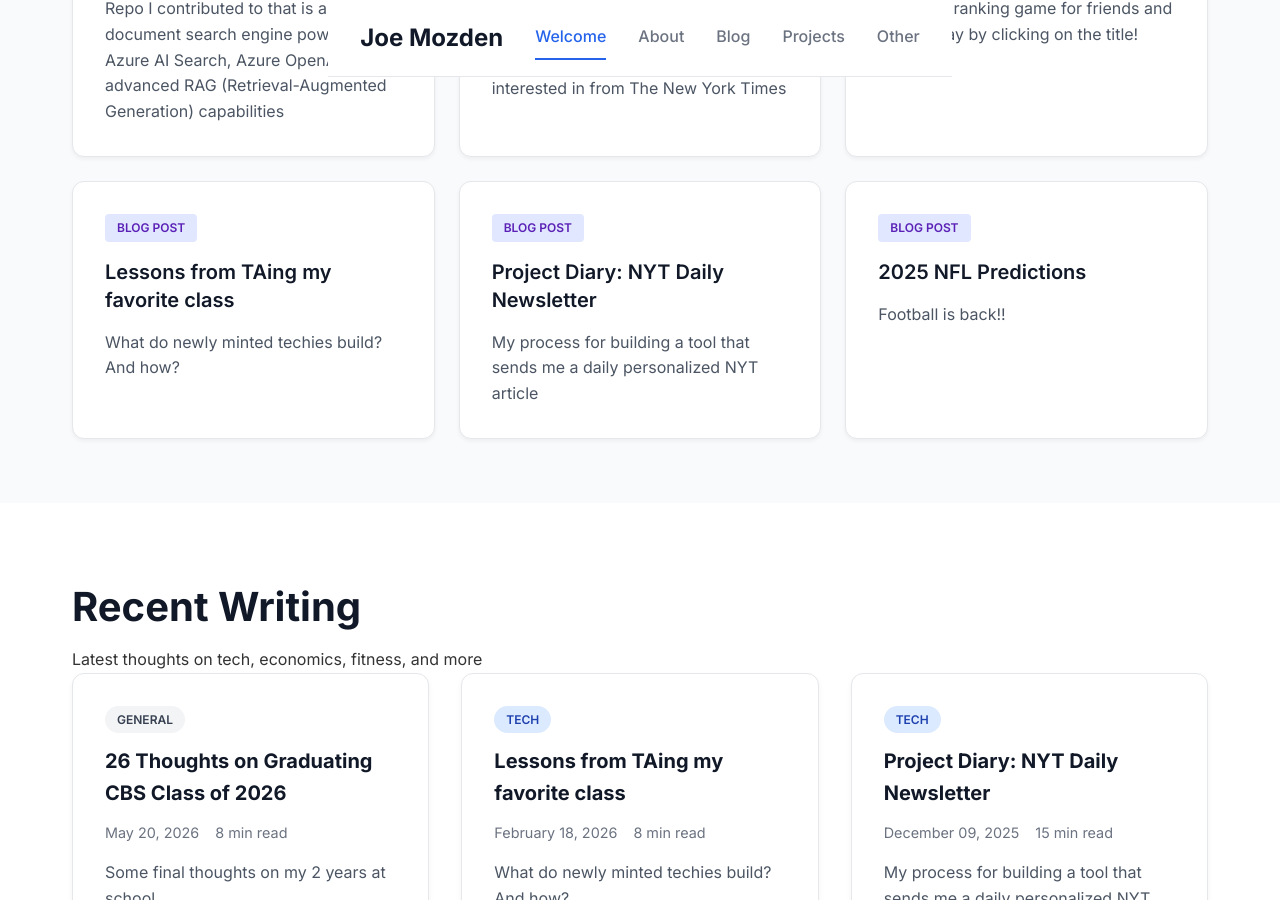
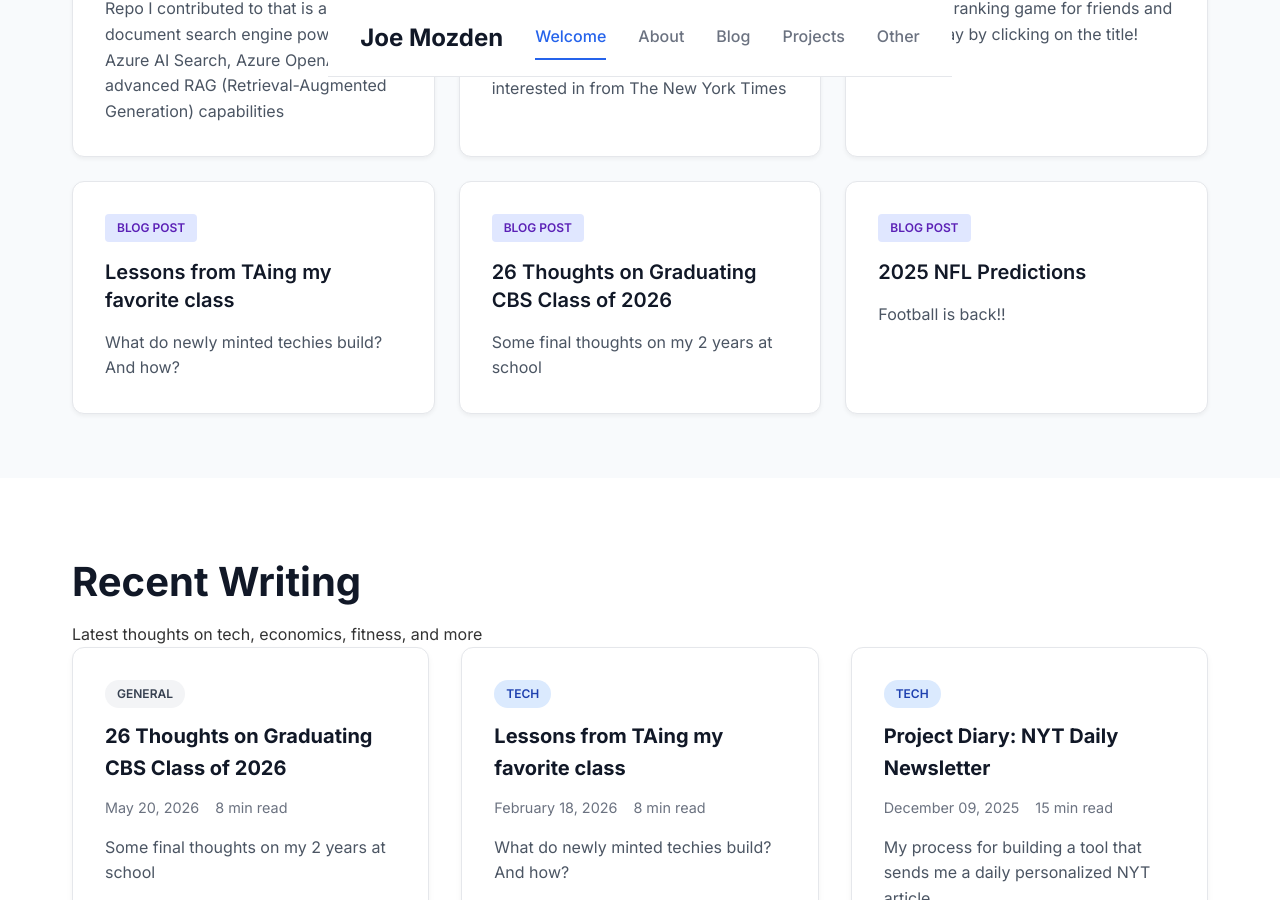
Before and after one commit to jmozden3/jmozden3.github.io, a Jekyll site: the page built from index.html, in a window 1280 px wide and 900 px high, scrolled down 946 px. Built offline with Jekyll 4.4.1, drawn with Linux system fonts in a browser that asks for light colours; the list of posts is cut into pages by our own code.

Commit message:
update featured.yml
Co-Authored-By: Claude Sonnet 4.6 <noreply@anthropic.com>

```diff
--- a/_data/featured.yml
+++ b/_data/featured.yml
@@ -21,10 +21,10 @@
   badge: "Blog Post"
   link: "https://joemozden.com/tech/2026/02/18/ta-thoughts.html"
 
-- title: "Project Diary: NYT Daily Newsletter"
-  description: "My process for building a tool that sends me a daily personalized NYT article"
+- title: "26 Thoughts on Graduating CBS Class of 2026"
+  description: "Some final thoughts on my 2 years at school"
   badge: "Blog Post"
-  link: "https://joemozden.com/tech/2025/12/09/nyt-newsletter-journal.html"
+  link: "https://joemozden.com/general/2026/05/20/graduation-thoughts-2026.html"
 
 - title: "2025 NFL Predictions"
   description: "Football is back!!"
```
